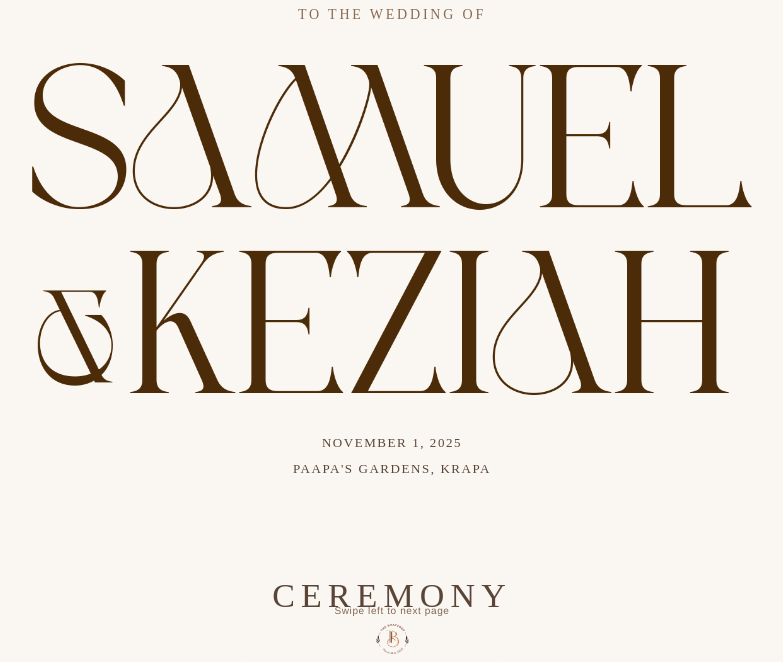
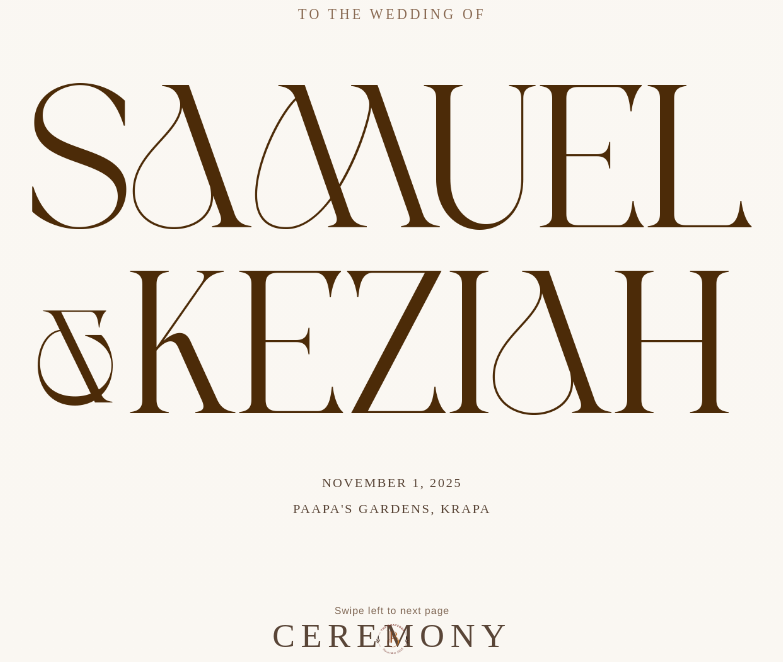
Before and after one commit to kobby12-2/Theboatengs-Outline, a plain HTML site: page index.html in a window 1280 px wide. Shown: the part 138-800 px from the top of the page, without its empty margins (248-1031 px from the left). Drawn offline with Linux system fonts and the light colour scheme.

Commit message:
Update index.html

```diff
--- a/index.html
+++ b/index.html
@@ -3,7 +3,7 @@
 <head>
   <meta charset="UTF-8" />
   <meta name="viewport" content="width=device-width, initial-scale=1" />
-  <title>Wedding Outline</title>
+  <title>TheBoatengs</title>
   <link rel="preload" as="image" href="caramel background.png" />
   <link rel="preload" as="image" href="tb brown logo.png" />
   <link rel="stylesheet" href="styles.css" />
@@ -26,10 +26,10 @@
           <header class="hero">
             <h1>WELCOME</h1>
             <div class="subtitle">TO THE WEDDING OF</div>
-            <img class="names-img" src="samuelKEZIAH.png" style="margin-top: 40px; margin-bottom: 40px;" alt="Samuel & Keziah" />
+            <img class="names-img" src="samuelKEZIAH.png" style="margin-top: 60px; margin-bottom: 60px;" alt="Samuel & Keziah" />
             <span class="date">NOVEMBER 1, 2025</span>
             <span class="location">PAAPA'S GARDENS, KRAPA</span>
-            <div style="margin-top: 100px; margin-bottom: 40px;" class="section-title">CEREMONY</div>
+            <div style="margin-top: 100px; " class="section-title">CEREMONY</div>
           </header>
 
         </div>
```
